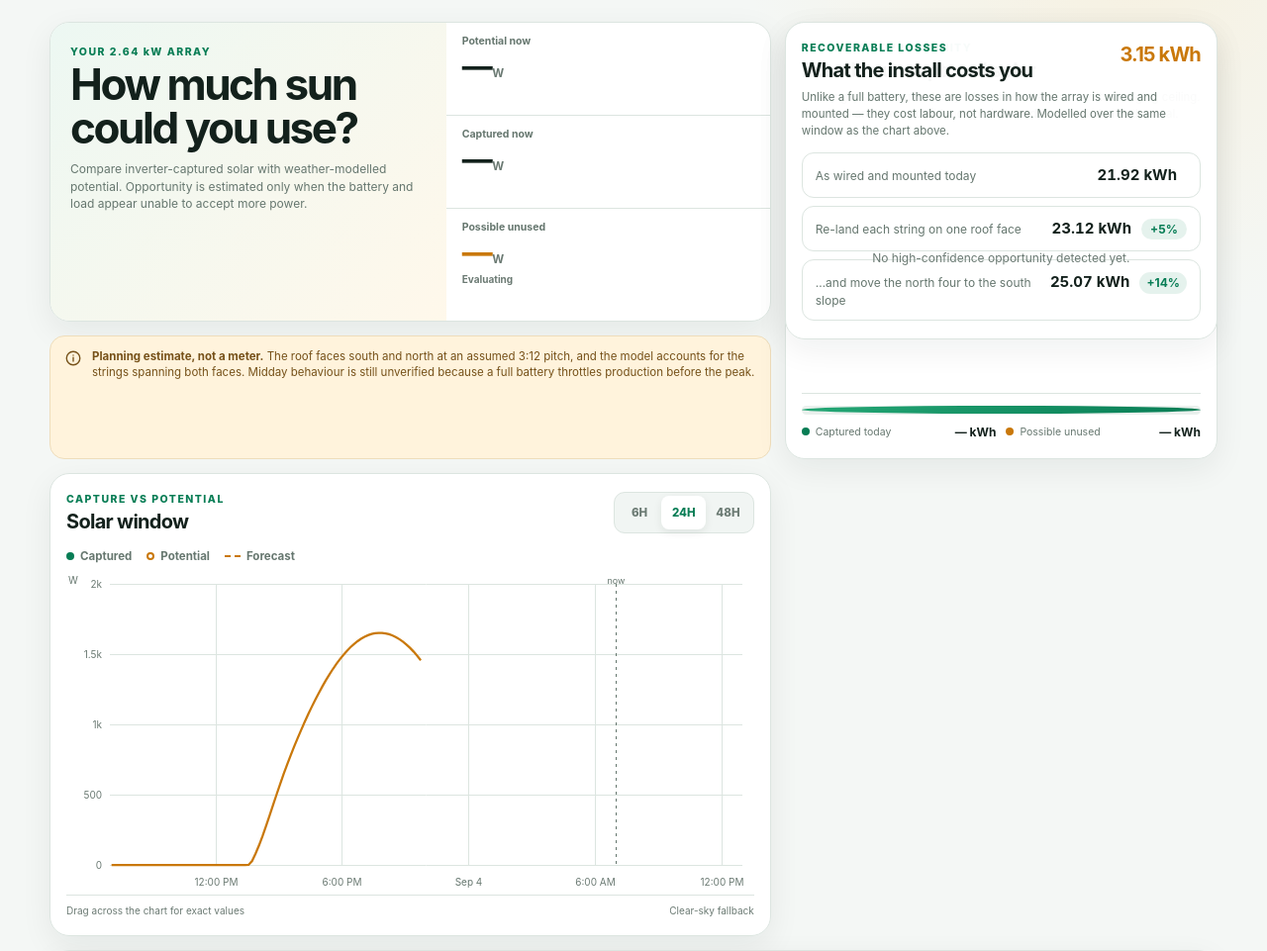
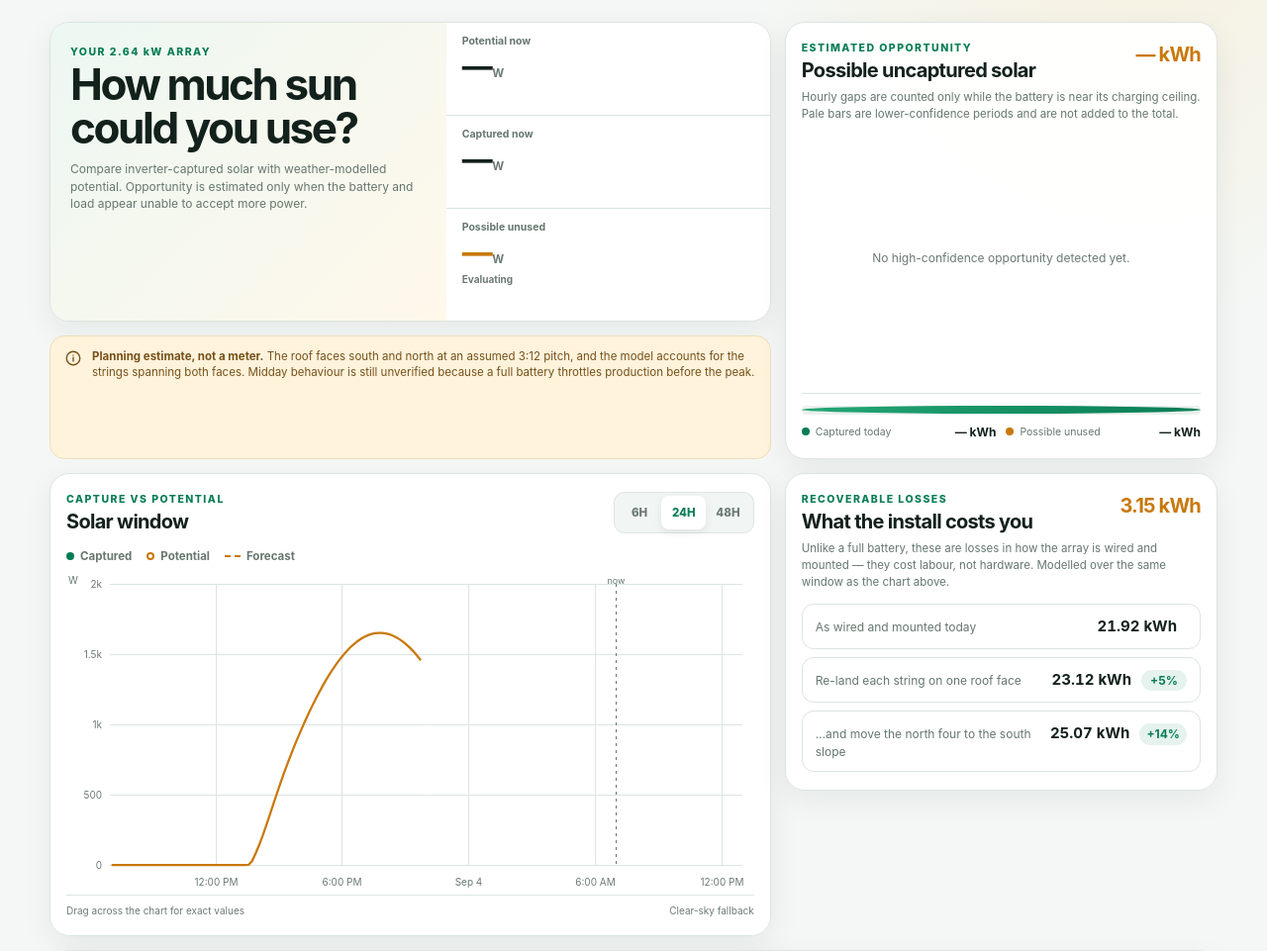
Before and after one commit to AbdelRahmanBouri/sumry-hgx-solar-monitor, a Flask app: page /estimate in a window 1280 px wide. Shown: the part 74-1035 px from the top of the page at 99% size. Run offline with Flask 3, Linux system fonts and the light colour scheme; data comes from the database, SQL or seed files in the repository; data that the repository does not hold is empty.

Commit message:
Give the recoverable-losses panel its own desktop grid cell
It borrowed class="opportunity-panel" for that class's padding, but the
desktop layout also uses it for placement -- grid-column 2, spanning rows 1
and 2 -- so both panels resolved to the same grid area and were drawn
through each other above 700px wide. It now has its own class and sits
below the opportunity chart, beside the solar window.

```diff
--- a/solar_monitor/static/estimate.css
+++ b/solar_monitor/static/estimate.css
@@ -91,7 +91,7 @@ h2 { font-size: 20px; line-height: 1.1; letter-spacing: -.035em; }
 .model-notice svg { width: 18px; height: 18px; flex: 0 0 auto; margin-top: 1px; }
 .model-notice p { font-size: 11.5px; line-height: 1.45; }
 
-.chart-panel, .opportunity-panel, .calculator-panel, .system-panel { padding: 18px 16px; }
+.chart-panel, .opportunity-panel, .losses-panel, .calculator-panel, .system-panel { padding: 18px 16px; }
 .panel-heading { display: flex; align-items: flex-start; justify-content: space-between; gap: 12px; }
 .range-tabs { display: grid; grid-template-columns: repeat(3, 1fr); min-width: 142px; padding: 3px; border: 1px solid var(--border); border-radius: 11px; background: #f1f5f3; }
 .range-tabs button { min-width: 42px; min-height: 34px; padding: 0 8px; border: 0; border-radius: 8px; background: transparent; color: var(--quiet); font-size: 11.5px; font-weight: 800; cursor: pointer; }
@@ -172,6 +172,9 @@ input[type="range"] { width: 100%; height: 30px; margin: 3px 0 0; accent-color:
   main { grid-template-columns: minmax(0, 1.25fr) minmax(310px, .75fr); gap: 14px; padding-top: 22px; }
   .intro-panel, .model-notice, .chart-panel { grid-column: 1; }
   .opportunity-panel { grid-column: 2; grid-row: 1 / span 2; align-self: start; }
+  /* Its own cell beside the chart. Sharing .opportunity-panel's placement
+     put both panels in one grid area, drawn straight through each other. */
+  .losses-panel { grid-column: 2; grid-row: 3; align-self: start; }
   .calculator-panel, .system-panel { grid-column: 1 / -1; }
   .intro-panel { display: grid; grid-template-columns: 1.1fr .9fr; }
   .now-grid { grid-template-columns: 1fr; }
@@ -187,7 +190,7 @@ input[type="range"] { width: 100%; height: 30px; margin: 3px 0 0; accent-color:
 @media (max-width: 380px) {
   .potential-bar, main { width: calc(100% - 16px); }
   .bar-live small { display: none; }
-  .chart-panel, .opportunity-panel, .calculator-panel, .system-panel { padding-inline: 13px; }
+  .chart-panel, .opportunity-panel, .losses-panel, .calculator-panel, .system-panel { padding-inline: 13px; }
   .range-tabs { min-width: 132px; }
   .now-grid > div { padding-inline: 10px; }
 }
--- a/solar_monitor/templates/estimate.html
+++ b/solar_monitor/templates/estimate.html
@@ -11,7 +11,7 @@
   <title>Solar Potential</title>
   <link rel="icon" href="/static/solar-app-icon.svg" type="image/svg+xml">
   <link rel="stylesheet" href="/static/theme.css?v=2">
-  <link rel="stylesheet" href="/static/estimate.css?v=9">
+  <link rel="stylesheet" href="/static/estimate.css?v=10">
 </head>
 <body>
   <header class="potential-bar">
@@ -85,7 +85,7 @@
       </div>
     </section>
 
-    <section class="opportunity-panel panel" id="recoverable" hidden>
+    <section class="losses-panel panel" id="recoverable" hidden>
       <div class="panel-heading">
         <div><span class="eyebrow">RECOVERABLE LOSSES</span><h2>What the install costs you</h2></div>
         <strong class="opportunity-total" id="recoverable-total">— kWh</strong>
```
